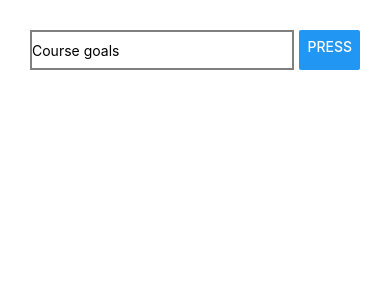
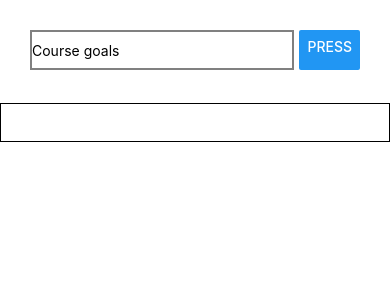
Before and after one commit to dharanimanickavasagam/course_goals_app, a React Native app: screen / in a window 390 px wide. Both pictures are taken after a click on the button "PRESS". Shown: the top 300 px of the page. Built offline with nearby package versions, Linux system fonts and the light colour scheme.

Commit message:
adding styles

```diff
--- a/src/components/goalItem.js
+++ b/src/components/goalItem.js
@@ -1,5 +1,5 @@
 import React, { useState } from "react";
-import { FlatList, Text, View } from "react-native";
+import { FlatList, Text, View, StyleSheet } from "react-native";
 
 const GoalItem = ({ data }) => {
   return (
@@ -13,7 +13,7 @@ const GoalItem = ({ data }) => {
       keyExtractor={(item, index) => item}
       data={data}
       renderItem={itemData => (
-        <View>
+        <View style={styles.listItem}>
           <Text> {itemData.item}</Text>
         </View>
       )}
@@ -22,3 +22,15 @@ const GoalItem = ({ data }) => {
 };
 
 export default GoalItem;
+
+const styles = StyleSheet.create({
+  listItem: {
+    borderColor: "black",
+    padding: 10,
+    display: "flex",
+    flexDirection: "row",
+    justifyContent: "space-around",
+    borderWidth: 1,
+    marginVertical: 3
+  }
+});
```
